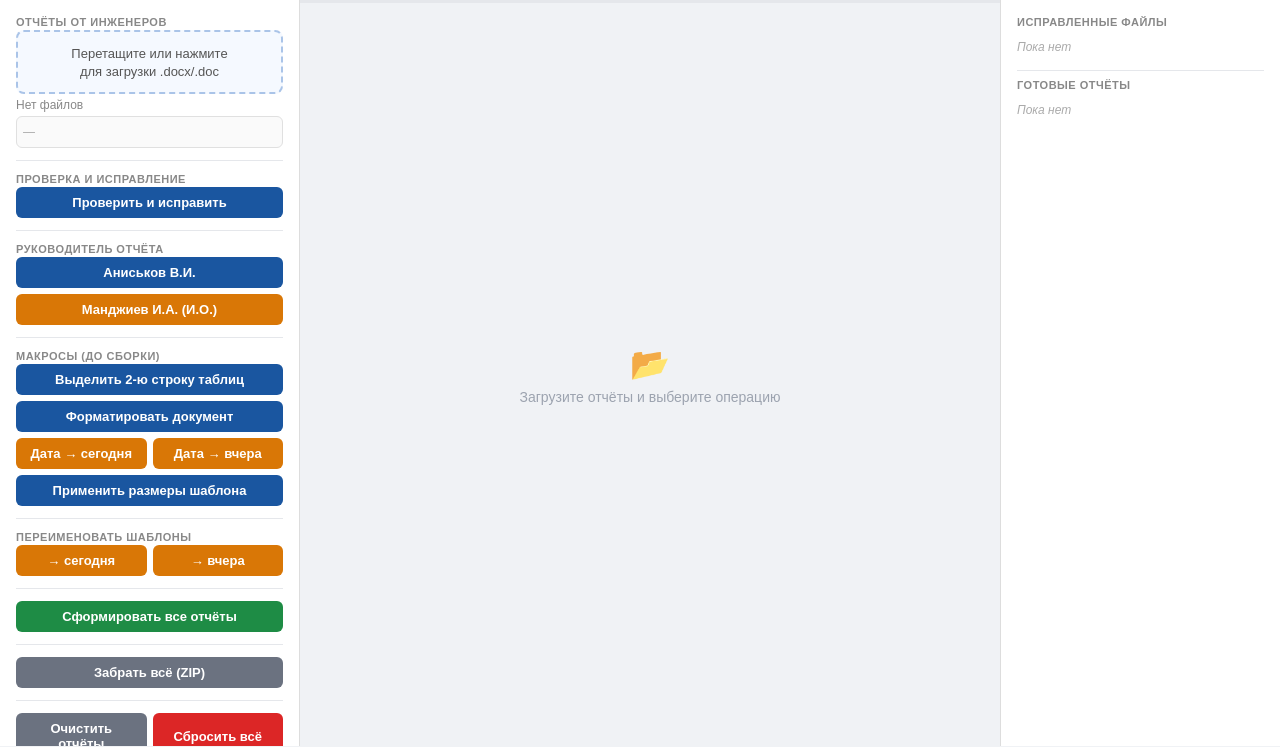
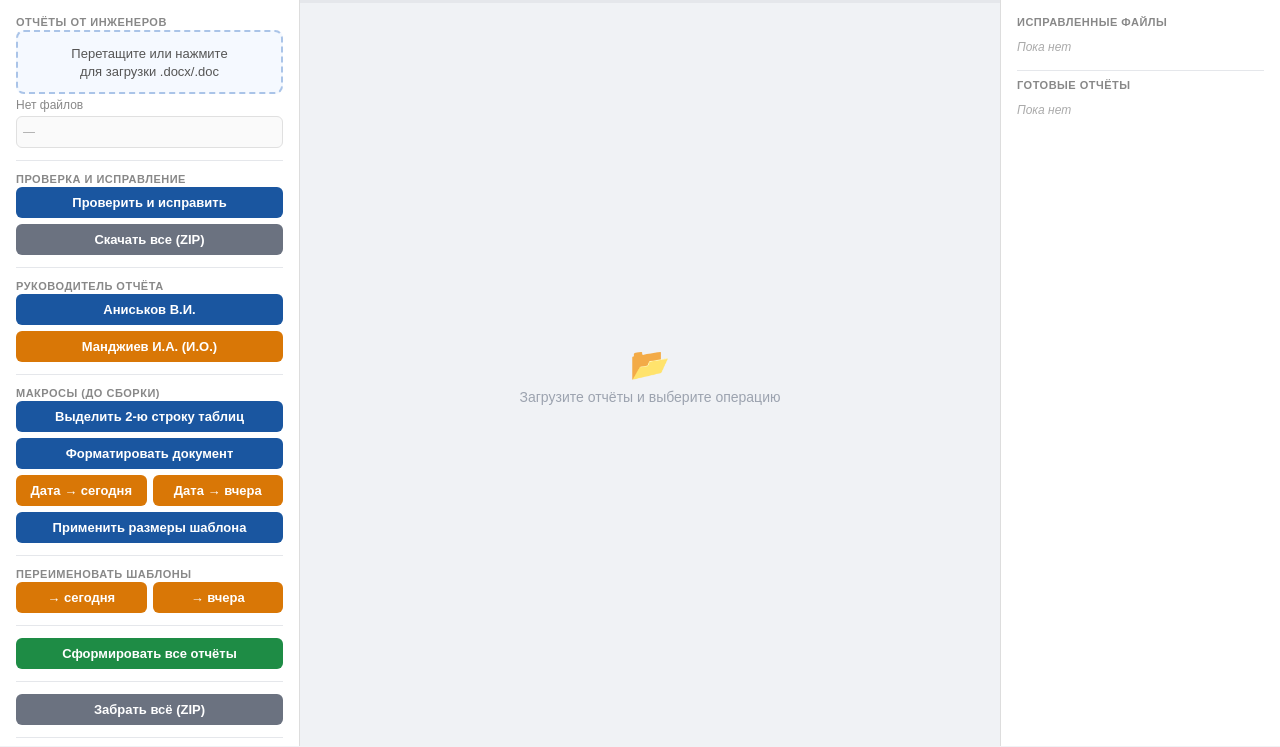
Before and after one commit to maksspiridonov235-spec/sk-reporter, a FastAPI app: page / in a window 1280 px wide. Shown: the part 53-800 px from the top of the page. Run offline with FastAPI, Linux system fonts and the light colour scheme; data that the repository does not hold is empty; parts of the project's set-up code (start-up, migrations or seed data) failed here and were passed over.

Commit message:
Add download all fixed files as ZIP button in check section

```diff
--- a/webapp/main.py
+++ b/webapp/main.py
@@ -291,6 +291,21 @@ async def download_all():
     buf.seek(0)
     return StreamingResponse(buf, media_type="application/zip", headers={"Content-Disposition": "attachment; filename*=UTF-8''%D0%BE%D1%82%D1%87%D1%91%D1%82%D1%8B.zip"})
 
+@app.get("/download/fixed/all.zip")
+async def download_fixed_all():
+    output_dir = Path(__file__).parent.parent / "output"
+    if not output_dir.exists():
+        raise HTTPException(status_code=404, detail="Нет исправленных файлов")
+    files = [f for f in output_dir.iterdir() if f.suffix.lower() in (".docx", ".doc")]
+    if not files:
+        raise HTTPException(status_code=404, detail="Нет исправленных файлов")
+    buf = io.BytesIO()
+    with zipfile.ZipFile(buf, "w", zipfile.ZIP_DEFLATED) as zf:
+        for f in files:
+            zf.write(f, f.name)
+    buf.seek(0)
+    return StreamingResponse(buf, media_type="application/zip", headers={"Content-Disposition": "attachment; filename*=UTF-8''%D0%B8%D1%81%D0%BF%D1%80%D0%B0%D0%B2%D0%BB%D0%B5%D0%BD%D0%BD%D1%8B%D0%B5.zip"})
+
 @app.get("/download/fixed/{filename}")
 async def download_fixed(filename: str):
     output_dir = Path(__file__).parent.parent / "output"
--- a/webapp/templates/index.html
+++ b/webapp/templates/index.html
@@ -240,6 +240,7 @@
     <div>
       <div class="section-title">Проверка и исправление</div>
       <button class="btn btn-blue" id="btnCheck" onclick="startCheck()">Проверить и исправить</button>
+      <button class="btn btn-gray" style="margin-top:6px" onclick="downloadAllFixed()">Скачать все (ZIP)</button>
     </div>
 
     <hr class="divider"/>
@@ -827,6 +828,18 @@
     finalizeOpCard(card, statusId, [{ label: 'Загрузка началась', color: 'green' }], null, null);
   }
 
+  async function downloadAllFixed() {
+    const { card, statusId } = createOpCard('Скачать исправленные ZIP');
+    setCardStatus(statusId, 'Подготавливаю архив...');
+    const a = document.createElement('a');
+    a.href = '/download/fixed/all.zip';
+    a.download = 'исправленные.zip';
+    document.body.appendChild(a);
+    a.click();
+    document.body.removeChild(a);
+    finalizeOpCard(card, statusId, [{ label: 'Загрузка началась', color: 'green' }], null, null);
+  }
+
   // ── Сброс ─────────────────────────────────────────────────────────────────
 
   async function resetAll() {
```
